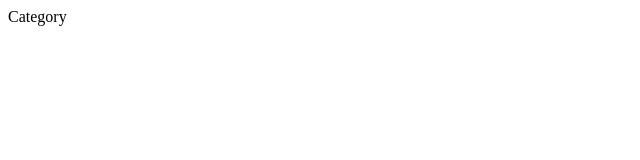
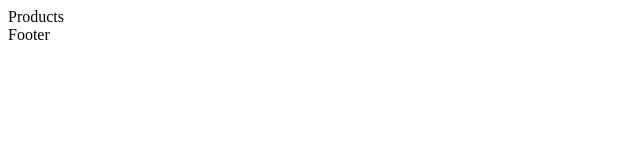
Before and after one commit to zhakazx/e-commerce-strapi, a React (Vite) app in the folder client/: page /products/1 in a window 1280 px wide. Shown: the top 160 px of the page, without its empty margins (0-640 px from the left). Built offline with nearby package versions, Linux system fonts and the light colour scheme.

Commit message:
chore: organizing the folders

```diff
--- a/client/src/App.jsx
+++ b/client/src/App.jsx
@@ -1,21 +1,42 @@
-import { createBrowserRouter, RouterProvider } from 'react-router-dom'
+import { createBrowserRouter, RouterProvider, Outlet } from 'react-router-dom'
+import Home from './pages/Home/Home'
+import Product from './pages/Product/Product'
+import Products from './pages/Products/Products'
+import Navbar from './components/Navbar/Navbar'
+import Footer from './components/Footer/Footer'
+
+const Layout = () => {
+  return (
+    <div className="app">
+      <Navbar />
+      <Outlet />
+      <Footer />
+    </div>
+  )
+}
 
 const router = createBrowserRouter([
   {
     path: '/',
-    element: <span>Home</span>
-  },
-  {
-    path: '/products/:id',
-    element: <span>Category</span>
-  },
-  {
-    path: '/product/:id',
-    element: <span>Product</span>
+    element: <Layout />,
+    children: [
+      {
+        path: '/',
+        element: <Home />
+      },
+      {
+        path: '/product/:id',
+        element: <Product />
+      },
+      {
+        path: '/products/:id',
+        element: <Products />
+      },
+    ]
   },
 ])
 
-function App() {
+const App = () => {
 
   return (
     <div>
--- /dev/null
+++ b/client/src/components/Footer/Footer.jsx
@@ -0,0 +1,9 @@
+import React from 'react'
+
+const Footer = () => {
+  return (
+    <div>Footer</div>
+  )
+}
+
+export default Footer
--- /dev/null
+++ b/client/src/components/Navbar/Navbar.jsx
@@ -0,0 +1,17 @@
+import React from 'react'
+
+const Navbar = () => {
+  return (
+    <div className="navbar">
+        <div className="wrapper">
+            <div className="left">
+
+            </div>
+            <div className="center"></div>
+            <div className="right"></div>
+        </div>
+    </div>
+  )
+}
+
+export default Navbar
--- /dev/null
+++ b/client/src/pages/Home/Home.jsx
@@ -0,0 +1,9 @@
+import React from 'react'
+
+const Home = () => {
+  return (
+    <div>Home</div>
+  )
+}
+
+export default Home
--- /dev/null
+++ b/client/src/pages/Product/Product.jsx
@@ -0,0 +1,9 @@
+import React from 'react'
+
+const Product = () => {
+  return (
+    <div>Product</div>
+  )
+}
+
+export default Product
--- /dev/null
+++ b/client/src/pages/Products/Products.jsx
@@ -0,0 +1,9 @@
+import React from 'react'
+
+const Products = () => {
+  return (
+    <div>Products</div>
+  )
+}
+
+export default Products
```
